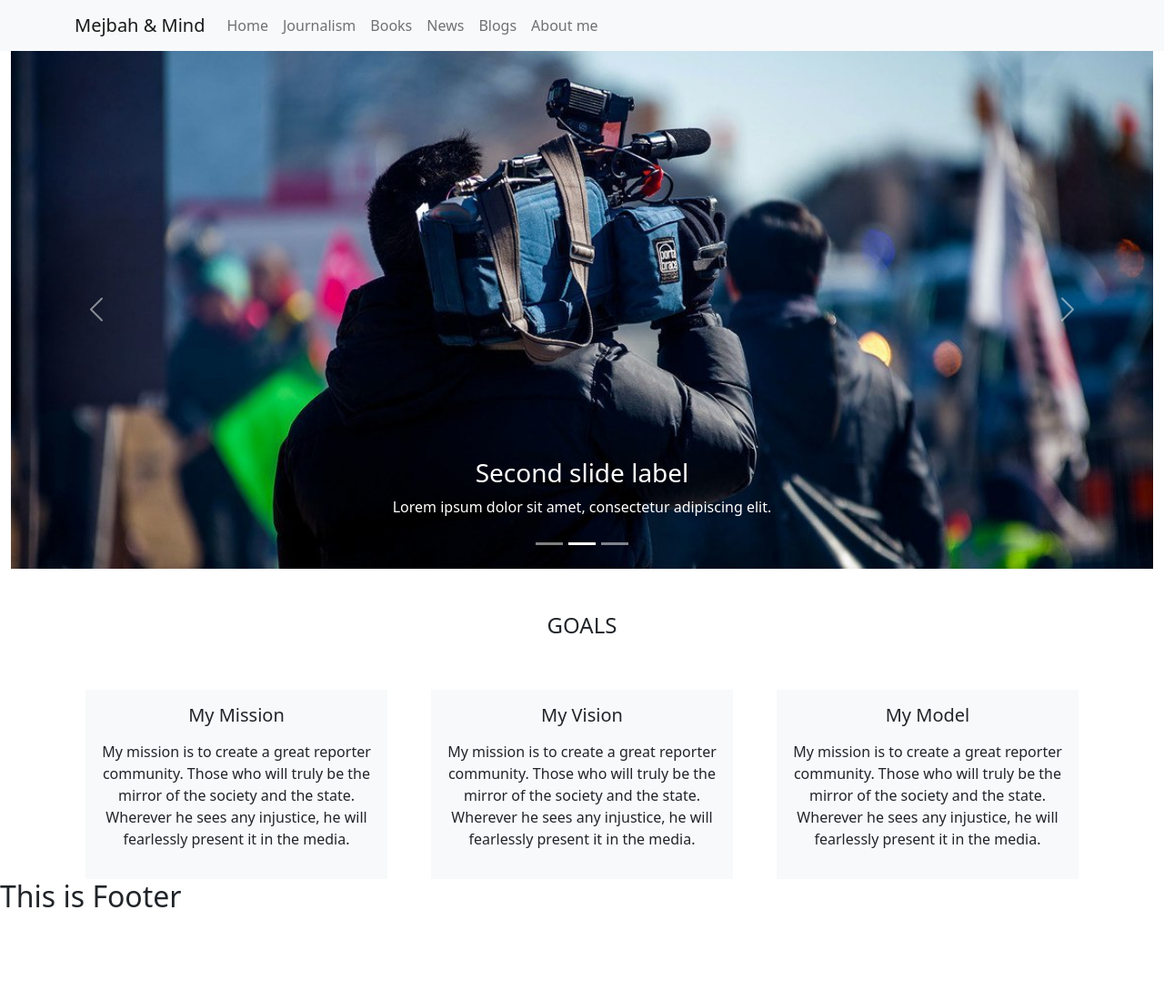
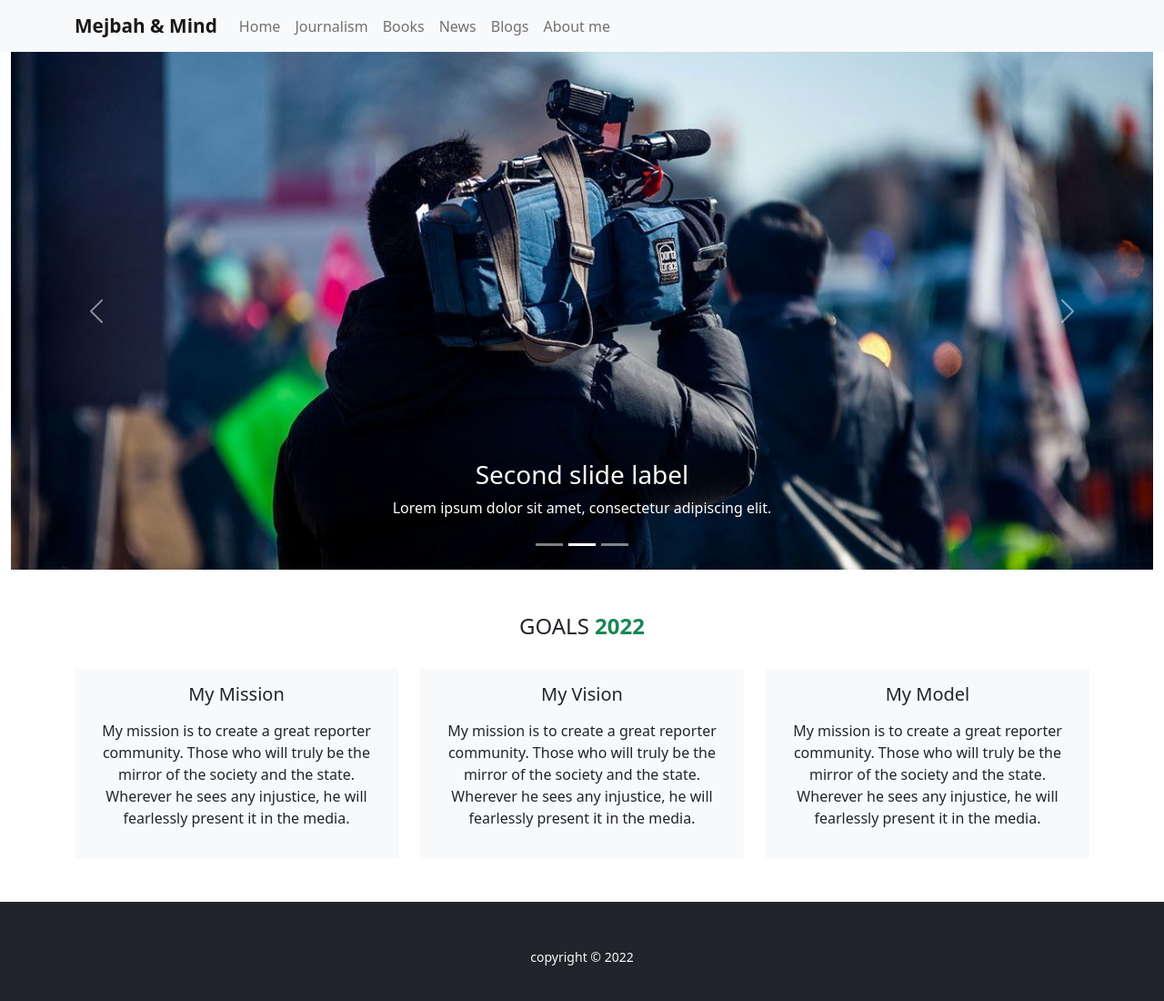
Before and after one commit to Mejbah-ul-haque/mejbah-n-mind, a React (Create React App) app: page / in a window 1280 px wide. Shown: the top 1100 px of the page at 91% size. Before the commit the page ends 1012 px from the top, so only its background shows below. Built offline with nearby package versions, Linux system fonts and the light colour scheme.

Commit message:
NotFound page added

```diff
--- a/src/App.js
+++ b/src/App.js
@@ -3,6 +3,7 @@ import { Route, Routes } from 'react-router-dom';
 import './App.css';
 import About from './Pages/About/About';
 import Home from './Pages/Home/Home/Home';
+import NotFound from './Pages/NotFound/NotFound';
 import Footer from './Pages/Shared/Footer/Footer';
 import Header from './Pages/Shared/Header/Header';
 
@@ -13,6 +14,7 @@ function App() {
       <Routes>
         <Route path='/' element={<Home></Home>}></Route>
         <Route path='/about' element={<About></About>}></Route>
+        <Route path='*' element={<NotFound></NotFound>}></Route>
       </Routes>
       <Footer></Footer>
     </div>
--- a/src/Pages/Home/Goal/Goal.js
+++ b/src/Pages/Home/Goal/Goal.js
@@ -3,7 +3,7 @@ import React from 'react';
 const Goal = ({ goal }) => {
     const { title, text } = goal;
     return (
-        <div className='g-5 col-sm-12 col-md-6 col-lg-4'>
+        <div className='g-4 col-sm-12 col-md-6 col-lg-4'>
             <div className='bg-light p-2 text-center'>
                 <h5 className='my-2 text-dark'>{title}</h5>
                 <p className='p-2'>{text}</p>
--- a/src/Pages/Home/Goals/Goals.js
+++ b/src/Pages/Home/Goals/Goals.js
@@ -15,7 +15,7 @@ const Goals = () => {
 
     return (
         <div className='container'>
-            <h4 className='text-center mt-5'>GOALS</h4>
+            <h4 className='text-center mt-5'>GOALS <span className='text-success fw-bold'>2022</span></h4>
             <div className='row'>
                 {
                     goals.map(goal => <Goal
--- /dev/null
+++ b/src/Pages/NotFound/NotFound.js
@@ -0,0 +1,11 @@
+import React from 'react';
+
+const NotFound = () => {
+    return (
+        <div className='mx-auto mt-12 md:w-1/2'>
+            <img src={require('../../Images/NotFound/notFound.png')} />
+        </div>
+    );
+};
+
+export default NotFound;
--- a/src/Pages/Shared/Footer/Footer.js
+++ b/src/Pages/Shared/Footer/Footer.js
@@ -1,10 +1,15 @@
 import React from 'react';
+
+const today = new Date();
+const year = today.getFullYear();
+
+
 
 const Footer = () => {
     return (
-        <div>
-            <h2>This is Footer</h2>
-        </div>
+        <footer className='text-center mt-5 bg-dark text-light py-5'>
+            <p><small>copyright &copy; {year}</small></p>
+        </footer>
     );
 };
 
--- a/src/Pages/Shared/Header/Header.js
+++ b/src/Pages/Shared/Header/Header.js
@@ -6,7 +6,7 @@ const Header = () => {
         <>
             <Navbar bg="light" variant="light">
                 <Container>
-                    <Navbar.Brand href="#home">Mejbah & Mind</Navbar.Brand>
+                    <Navbar.Brand style={{ fontWeight: 'bold', fontSize: '1.3rem' }} href="#home">Mejbah & Mind</Navbar.Brand>
                     <Nav className="me-auto">
                         <Nav.Link href="#home">Home</Nav.Link>
                         <Nav.Link href="#journalism">Journalism</Nav.Link>
```
Also changed, not shown: src/Images/NotFound/notFound.png (added).
